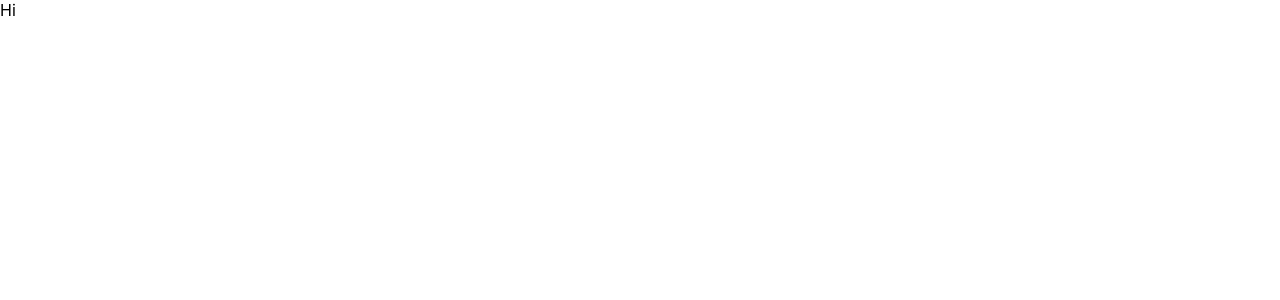
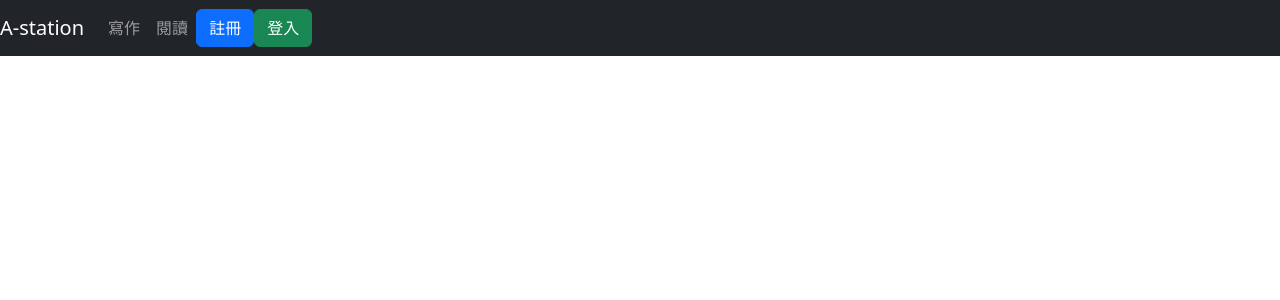
Before and after one commit to louiskwt/react-a-station, a React (Create React App) app: page / in a window 1280 px wide. Shown: the top 300 px of the page. Built offline with nearby package versions, Linux system fonts and the light colour scheme.

Commit message:
built navbar

```diff
--- a/src/App.js
+++ b/src/App.js
@@ -1,7 +1,13 @@
 import './App.css';
+import 'bootstrap/dist/css/bootstrap.min.css';
+import TopBar from './components/TopBar';
 
 function App() {
-	return <div>Hi</div>;
+	return (
+		<div>
+			<TopBar />
+		</div>
+	);
 }
 
 export default App;
--- /dev/null
+++ b/src/components/TopBar.js
@@ -0,0 +1,29 @@
+import React from 'react';
+import Navbar from 'react-bootstrap/Navbar';
+import Nav from 'react-bootstrap/Nav';
+import Button from 'react-bootstrap/Button';
+
+const TopBar = () => {
+	return (
+		<>
+			<Navbar bg='dark' variant='dark'>
+				<Navbar.Brand href='#Home'>A-station</Navbar.Brand>
+				<Navbar.Toggle aria-controls='basic-navbar-nav' />
+				<Navbar.Collapse id='basic-navbar-nav'>
+					<Nav className='mr-auto'>
+						<Nav.Link>寫作</Nav.Link>
+						<Nav.Link>閱讀</Nav.Link>
+					</Nav>
+					<div className='inline'>
+						<Button variant='primary' className='mr-3'>
+							註冊
+						</Button>
+						<Button variant='success'>登入</Button>
+					</div>
+				</Navbar.Collapse>
+			</Navbar>
+		</>
+	);
+};
+
+export default TopBar;
```
